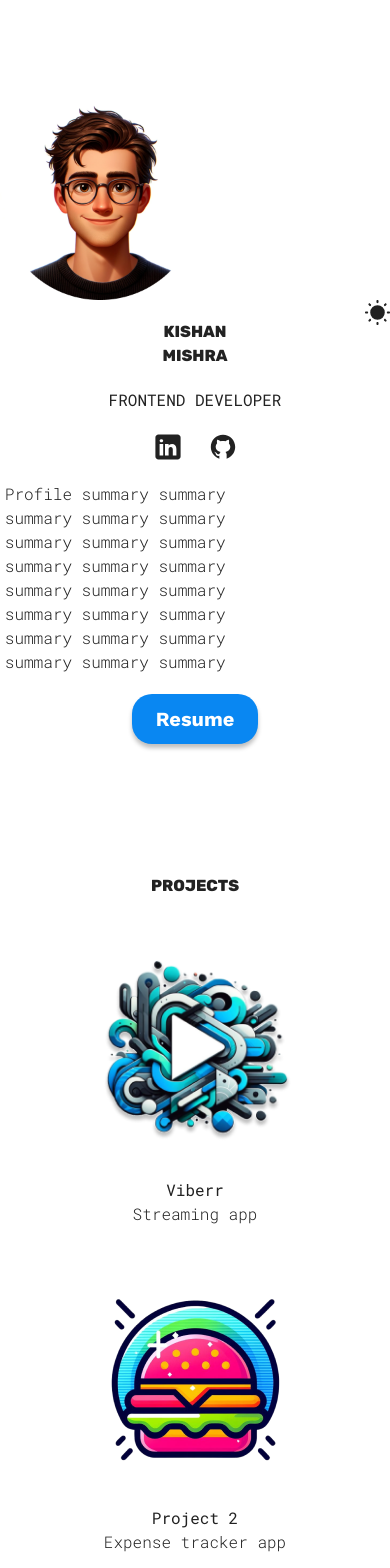
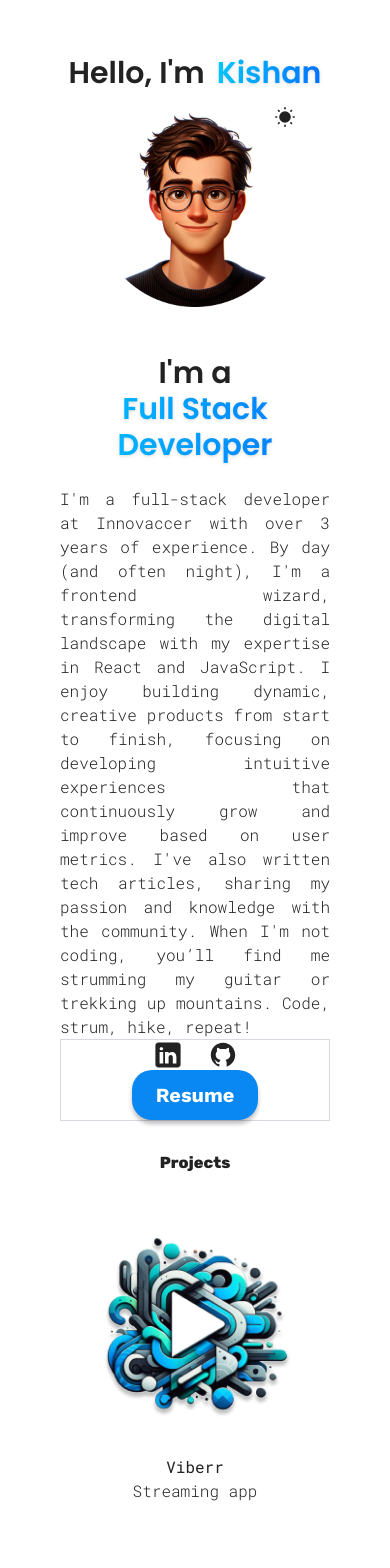
Before and after one commit to kishan9192/portfolio-react, a React (Vite) app: page / in a window 390 px wide. Shown: the top 1568 px of the page. Built offline with nearby package versions, Linux system fonts and the light colour scheme.

Commit message:
feat(content): update resume, and update summary section fix CSS responsiveness

```diff
--- a/src/App.css
+++ b/src/App.css
@@ -41,9 +41,6 @@ h2, h3, p{
     font-family: 'Roboto Mono', monospace;
 }
 
-h1, h2{
-    text-transform: uppercase;
-}
 
 h2, h3{
     font-size: 20px;
--- a/src/sections/About/About.jsx
+++ b/src/sections/About/About.jsx
@@ -6,22 +6,12 @@ import {
   VerticalTimelineElement,
 } from "react-vertical-timeline-component";
 import "react-vertical-timeline-component/style.min.css";
+import Info from "./Info";
 
 const About = () => {
   return (
     <section className="max-container">
-      <h1 className="head-text">
-        Hello, I'm{" "}
-        <span className="blue-gradient_text font-semibold drop-shadow">
-          Kishan
-        </span>
-      </h1>
-      <div className="mt-5 flex flex-col gap-3 text-slate-500">
-        <p>
-          Software Engineer based in Innovaccer, specialized in Full-Stack
-          development
-        </p>
-      </div>
+      <Info />
       <div className="py-10 flex flex-col">
         <h3 className="subhead-text">My Skills</h3>
         <div className="mt-16 flex flex-wrap gap-12">
--- /dev/null
+++ b/src/sections/About/Info.jsx
@@ -0,0 +1,41 @@
+export const SubTitle = () => {
+  return (
+    <h1 className="head-text sm:flex-1 sm:flex my-6 sm:text-start text-center">
+      I'm a
+      <span className="blue-gradient_text sm:text-start text-center flex flex-col font-semibold drop-shadow sm:ml-3">
+        Full Stack Developer
+      </span>
+    </h1>
+  );
+};
+
+export const NameTitle = () => {
+  return (
+    <h1 className="head-text flex sm:flex-1 my-4 sm:my-0 justify-center sm:justify-start">
+      Hello, I'm
+      <span className="blue-gradient_text font-semibold drop-shadow ml-3">
+        Kishan
+      </span>
+    </h1>
+  );
+};
+
+const Info = () => {
+  return (
+    <div className="text-slate-500 text-justify sm:text-start sm:mt-8">
+      <p>
+        I'm a full-stack developer at Innovaccer with over 3 years of
+        experience. By day (and often night), I'm a frontend wizard,
+        transforming the digital landscape with my expertise in React and
+        JavaScript. I enjoy building dynamic, creative products from start to
+        finish, focusing on developing intuitive experiences that continuously
+        grow and improve based on user metrics. I've also written tech articles,
+        sharing my passion and knowledge with the community. When I'm not
+        coding, you’ll find me strumming my guitar or trekking up mountains.
+        Code, strum, hike, repeat!
+      </p>
+    </div>
+  );
+};
+
+export default Info;
--- a/src/sections/Hero/Hero.jsx
+++ b/src/sections/Hero/Hero.jsx
@@ -1,46 +1,65 @@
-import styles from './Herostyle.module.css'
-import heroImage from '../../assets/hero-img.png'
-import sun from '../../assets/sun.svg'
-import moon from '../../assets/moon.svg'
-import linkedInLight from '../../assets/linkedin-light.svg'
-import linkedInDark from '../../assets/linkedin-dark.svg'
-import githubLight from '../../assets/github-light.svg'
-import githubDark from '../../assets/github-dark.svg'
-import CV from '../../assets/cv.pdf'
-import { useTheme } from '../../common/ThemeContext'
+import styles from "./Herostyle.module.css";
+import heroImage from "../../assets/hero-img.png";
+import sun from "../../assets/sun.svg";
+import moon from "../../assets/moon.svg";
+import linkedInLight from "../../assets/linkedin-light.svg";
+import linkedInDark from "../../assets/linkedin-dark.svg";
+import githubLight from "../../assets/github-light.svg";
+import githubDark from "../../assets/github-dark.svg";
+import CV from "../../assets/Kishan_Mishra_SDE_2.pdf";
+import { useTheme } from "../../common/ThemeContext";
+import Info, { NameTitle, SubTitle } from "../About/Info";
 
 const Hero = () => {
-    const {theme, toggleTheme} =  useTheme();
+  const { theme, toggleTheme } = useTheme();
 
-    const themeIcon = theme === 'light' ? sun : moon
-    const themeLinkedIn = theme === 'light' ? linkedInLight : linkedInDark
-    const themeGithub = theme === 'light' ? githubLight : githubDark
-
+  const themeIcon = theme === "light" ? sun : moon;
+  const themeLinkedIn = theme === "light" ? linkedInLight : linkedInDark;
+  const themeGithub = theme === "light" ? githubLight : githubDark;
 
   return (
-     <section id = "hero" className={styles.container}>
+    <section id="hero" className={styles.container}>
+      <div className="">
+        <NameTitle />
+        <div className="flex flex-col-reverse justify-center items-center sm:justify-between sm:items-start gap-6 sm:flex-row sm:gap-20">
+          <div>
+            <SubTitle />
+            <Info />
+          </div>
           <div className={styles.colorModeContainer}>
-        <img className={styles.hero} src={heroImage} alt = 'Profile picture of Kishan Mishra'/>
-        <img src={themeIcon} className={styles.colorMode} onClick={toggleTheme} alt = 'Toggle mode'/>
+            <img
+              className={styles.hero}
+              src={heroImage}
+              alt="Profile picture of Kishan Mishra"
+            />
+            <img
+              src={themeIcon}
+              className={styles.colorMode}
+              onClick={toggleTheme}
+              alt="Toggle mode"
+            />
           </div>
-     <div className={styles.info}>
-        <h1>Kishan<br/>Mishra</h1>
-        <h2>Frontend Developer</h2>
+        </div>
+
+        <div className="flex flex-col justify-center border">
           <span>
-            <a href = "https://www.linkedin.com/in/kishanmishraa/" target = "_blank">
-                <img src={themeLinkedIn} alt="LinkedIn"/>
+            <a
+              href="https://www.linkedin.com/in/kishanmishraa/"
+              target="_blank"
+            >
+              <img src={themeLinkedIn} alt="LinkedIn" />
             </a>
-            <a href = "https://www.github.com/kishan9192" target = "_blank">
-                <img src={themeGithub} alt="Github"/>
+            <a href="https://www.github.com/kishan9192" target="_blank">
+              <img src={themeGithub} alt="Github" />
             </a>
           </span>
-        <p className={styles.description}>Profile summary summary summary summary summary summary summary summary summary summary summary summary summary summary summary summary summary summary summary summary summary summary summary </p>
-        <a href = {CV} download>
-            <button className='hover'> Resume </button>
+          <a href={CV} download>
+            <button className="hover"> Resume </button>
           </a>
         </div>
+      </div>
     </section>
-   )
- }
+  );
+};
 
- export default Hero
+export default Hero;
--- a/src/sections/Hero/Herostyle.module.css
+++ b/src/sections/Hero/Herostyle.module.css
@@ -2,13 +2,16 @@
     display: flex;
     flex-direction: column;
     justify-content: center;
-    gap: 20px;
+    align-content: center;
+    gap: 100px;
     text-align: center;
-    height: 100dvh;
-    min-height: 500px;
+    height: fit-content;
+    min-height: 400px;
+    margin: 0 60px;
+    margin-top: 10%;
 }
 
-.container .hero{
+.hero{
     max-width: 200px;
 }
 
@@ -56,12 +59,17 @@
 
 .colorModeContainer {
     position: relative;
+    justify-content: center;
+    align-items: center;
+    display: flex;
 }
 
 .colorMode {
     position: absolute;
+    top: 0;
     right: 0;
-    width: 25px;
+    margin-right: 0px;
+    width: 20px;
 }
 
 .colorMode:hover {
@@ -84,6 +92,17 @@
         flex-direction: row-reverse;
         align-items: center;
         justify-content: space-evenly;
+        min-height: 500px;
+        height: fit-content;
+        margin-top: 10%;
+    }
+
+    .colorMode {
+        position: absolute;
+        top: 0;
+        right: 0;
+        margin-right: 20px;
+        width: 25px;
     }
 
     .container .hero {
```
Also changed, not shown: 2 other files (tests, documents, lock files or other folders). Lines whose indentation alone changed are shown as unchanged.
